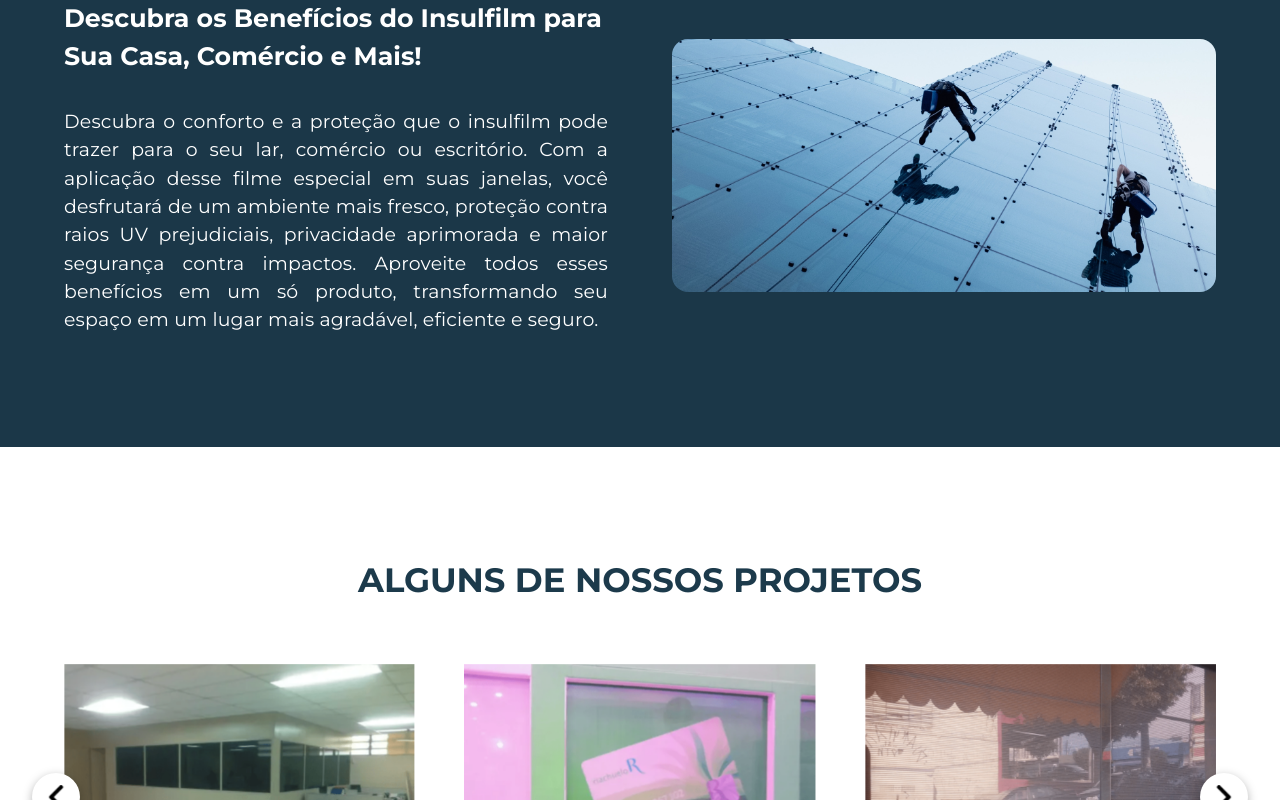
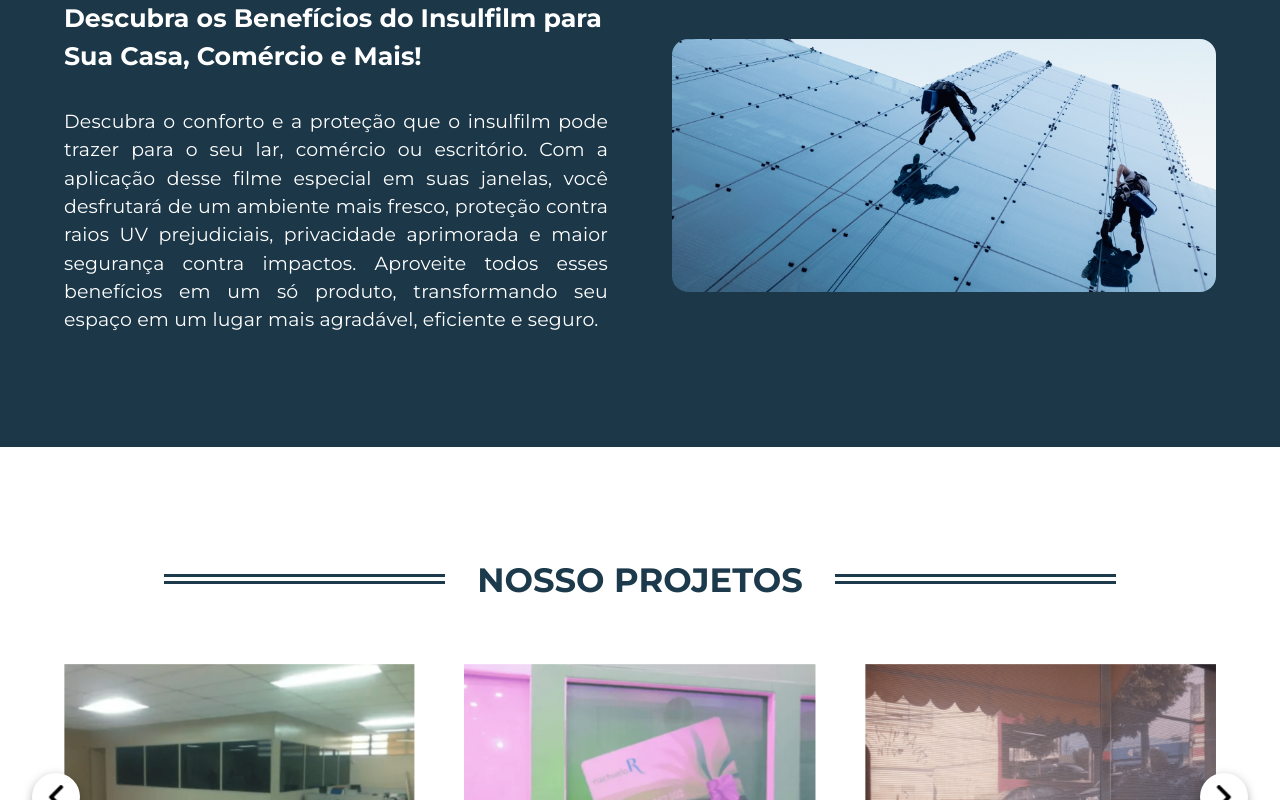
Before and after one commit to CaiqueMorales20/light-films, a React (Vite) app: page / in a window 1280 px wide. Shown: the part 1429-2229 px from the top of the page. Built offline with nearby package versions, Linux system fonts and the light colour scheme.

Commit message:
:lipstick: feat: Section title

```diff
--- /dev/null
+++ b/src/components/SectionTitle/index.tsx
@@ -0,0 +1,22 @@
+// Styled Components
+import { Line, LineContainer, SectionTitleS, Text } from "./style";
+
+// Types
+import { SectionType } from "./types";
+
+// Functional Component
+export default function SectionTitle({ text }: SectionType) {
+	return (
+		<SectionTitleS>
+			<LineContainer>
+				<Line />
+				<Line />
+			</LineContainer>
+			<Text>{text}</Text>
+			<LineContainer>
+				<Line />
+				<Line />
+			</LineContainer>
+		</SectionTitleS>
+	);
+}
--- /dev/null
+++ b/src/components/SectionTitle/style.tsx
@@ -0,0 +1,29 @@
+// Imports
+import { styled } from "styled-components";
+
+// Styled Components
+export const SectionTitleS = styled.div`
+	display: flex;
+	align-items: center;
+	gap: 2em;
+`;
+
+export const LineContainer = styled.div`
+	display: flex;
+	flex-direction: column;
+	gap: 0.25em;
+`;
+
+export const Line = styled.div`
+	height: 0.2rem;
+	width: 22vw;
+	background-color: var(--clr-primary-500);
+`;
+
+export const Text = styled.h1`
+	color: var(--clr-primary-500);
+	font-weight: var(--fw-bold);
+	font-size: var(--fz-large);
+	text-transform: uppercase;
+	text-align: center;
+`;
--- /dev/null
+++ b/src/components/SectionTitle/types.ts
@@ -0,0 +1,4 @@
+// Types
+export type SectionType = {
+	text: string;
+};
--- a/src/global/GlobalStyle.ts
+++ b/src/global/GlobalStyle.ts
@@ -66,11 +66,3 @@ export const View = styled.div`
 	height: 100vh;
 	overflow: hidden;
 `;
-
-export const SectionTitle = styled.h1`
-	color: var(--clr-primary-500);
-	font-weight: var(--fw-bold);
-	font-size: var(--fz-large);
-	text-transform: uppercase;
-	text-align: center;
-`;
--- a/src/screens/LandingPage/Areas/index.tsx
+++ b/src/screens/LandingPage/Areas/index.tsx
@@ -4,7 +4,7 @@ import { Element } from "react-scroll";
 
 // Styled Components
 import { AreaS } from "./style";
-import { SectionTitle } from "../../../global/GlobalStyle";
+import SectionTitle from "../../../components/SectionTitle";
 
 // Functional Component
 export const Areas = () => {
@@ -12,7 +12,7 @@ export const Areas = () => {
 	return (
 		<Element name="work">
 			<AreaS>
-				<SectionTitle>Áreas de aplicação</SectionTitle>
+				<SectionTitle text="Áreas de aplicação" />
 				<ItemList />
 			</AreaS>
 		</Element>
--- a/src/screens/LandingPage/Projects/index.tsx
+++ b/src/screens/LandingPage/Projects/index.tsx
@@ -11,9 +11,10 @@ import {
 // Imported Components
 import { Element } from "react-scroll";
 import { Swiper, SwiperSlide } from "swiper/react";
+import Button from "../../../components/Button";
+import SectionTitle from "../../../components/SectionTitle";
 
 // Styled Components
-import { SectionTitle } from "../../../global/GlobalStyle";
 import { Arrow, ProjectsS, SliderS } from "./style";
 
 // Import Swiper styles
@@ -31,7 +32,6 @@ import SlideImg5 from "../../../assets/img/projects/lacerda.png";
 import SlideImg6 from "../../../assets/img/projects/riachuelo.png";
 import ArrowPrev from "../../../assets/img/projects/arrow-prev.svg";
 import ArrowNext from "../../../assets/img/projects/arrow-next.svg";
-import Button from "../../../components/Button";
 
 // Functional Component
 export default function Projects() {
@@ -52,7 +52,7 @@ export default function Projects() {
 	return (
 		<Element name="projects">
 			<ProjectsS>
-				<SectionTitle>Alguns de nossos projetos</SectionTitle>
+				<SectionTitle text="Nosso projetos" />
 				<SliderS>
 					<Arrow src={ArrowPrev} onClick={() => handlePrevSlide()} />
 					<Swiper
```
